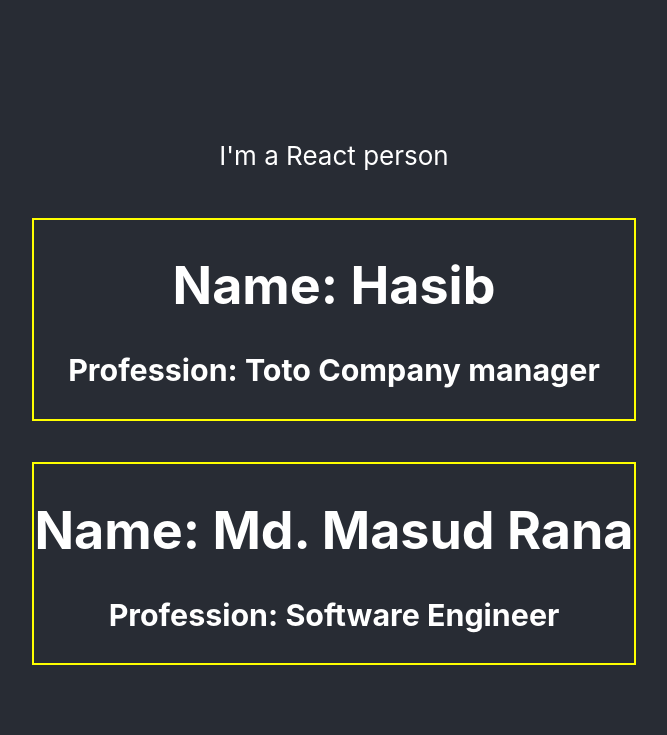
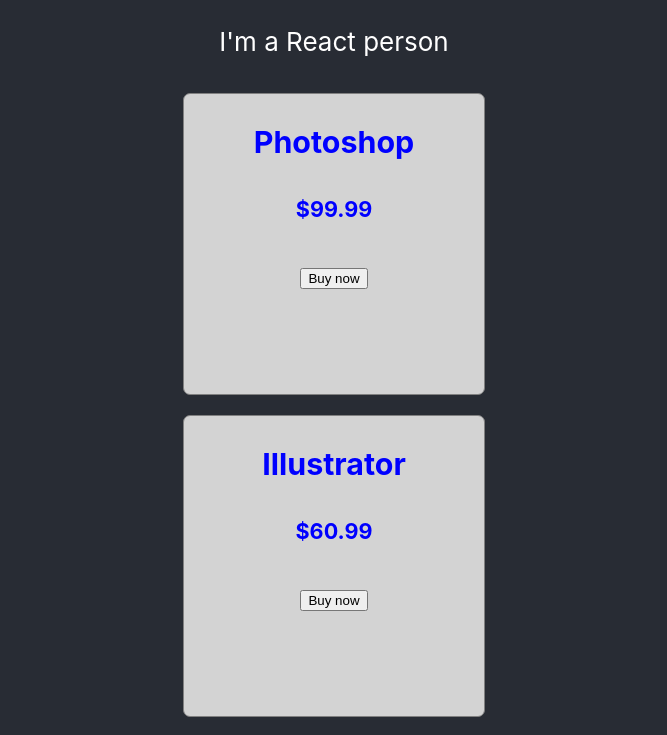
Before and after one commit to Hasib787/my-app, a React (Create React App) app: page / in a window 1280 px wide. Shown: the top 735 px of the page, without its empty margins (306-973 px from the left). Built offline with nearby package versions, Linux system fonts and the light colour scheme.

Commit message:
added a product item section

```diff
--- a/src/App.js
+++ b/src/App.js
@@ -2,15 +2,44 @@
 import './App.css';
 
 function App() {
+  const products=[
+    {name:'Photoshop', price:'$99.99'},
+    {name:'Illustrator', price:'$60.99'},
+    {name:'PDF Reader', price:'$6.70'}
+  ]
   return (
     <div className="App">
       <header className="App-header">
+
         <p>I'm a React person</p>
+        <Product product={products[0]}></Product>
+        <Product product={products[1]}></Product>
+        <Product product={products[2]}></Product>
         <Person name="Hasib" job="Toto Company manager"></Person>
         <Person name="Md. Masud Rana" job="Software Engineer"></Person>
       </header>
     </div>
   );
+}
+
+function Product(props){
+  const productStyle= {
+    border:'1px solid gray',
+    borderRadius:'7px',
+    color:'blue',
+    backgroundColor:'lightgray',
+    height:'300px',
+    width:'300px',
+    float:'left',
+    margin:'10px'
+  }
+  return (
+    <div style={productStyle}>
+      <h3>{props.product.name}</h3>
+      <h5>{props.product.price}</h5>
+      <button>Buy now</button>
+    </div>
+  )
 }
 
 function Person(props) {
```
